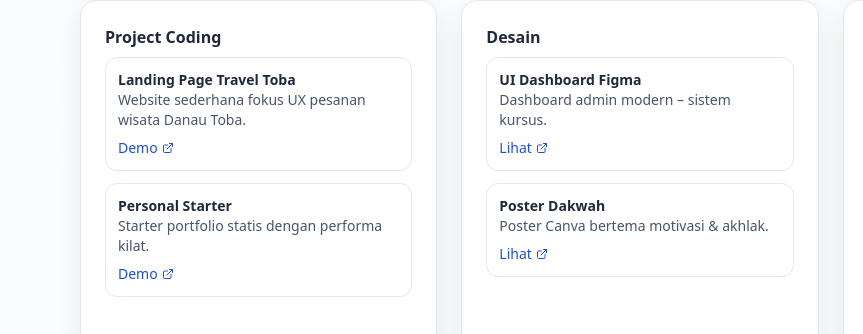
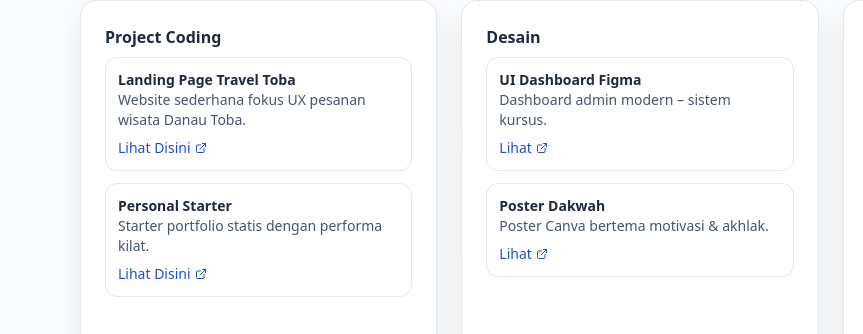
Before and after one commit to ridhopasi24/Portofolio-RidhoPasi, a plain HTML site: page index.html in a window 1280 px wide. Shown: the part 3151-3485 px from the top of the page, 0-863 px from the left. Drawn offline with nearby package versions, Linux system fonts and the light colour scheme.

Commit message:
Update index.html

```diff
--- a/index.html
+++ b/index.html
@@ -443,7 +443,7 @@
         <li class="rounded-xl border border-slate-200 dark:border-white/10 p-3">
           <div class="font-semibold">${p.title}</div>
           <div class="text-slate-600 dark:text-slate-300">${p.desc}</div>
-          <a href="${p.link}" class="mt-2 inline-flex items-center gap-1 text-primary-600">Demo <i data-lucide="external-link" class="w-3 h-3"></i></a>
+          <a href="${p.link}" class="mt-2 inline-flex items-center gap-1 text-primary-600">Lihat Disini <i data-lucide="external-link" class="w-3 h-3"></i></a>
         </li>`).join('');
 
       const design = document.getElementById('designList');
```
